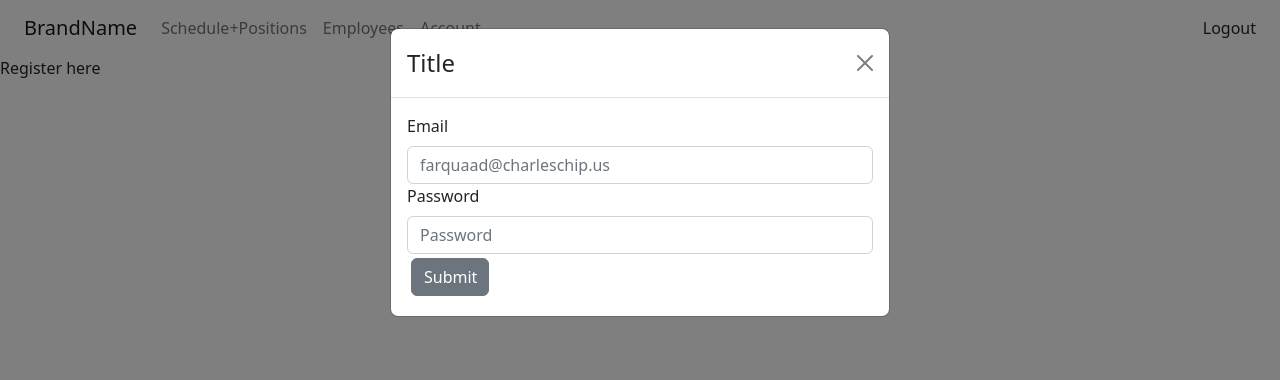
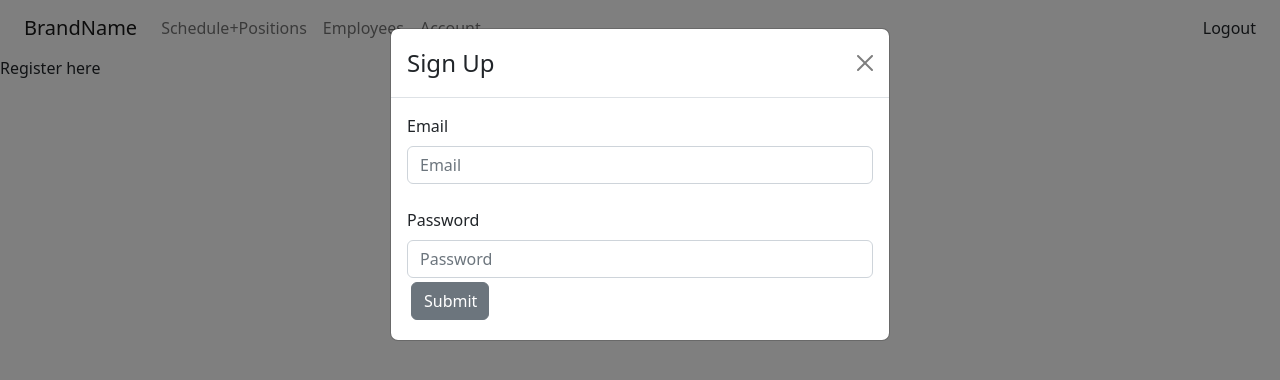
Before and after one commit to cmcnamara15/Schedaddy, a React (Create React App) app in the folder client/: page /register in a window 1280 px wide. Both pictures are taken after a click on the link "Register here". Shown: the top 380 px of the page. Built offline with nearby package versions, Linux system fonts and the light colour scheme.

Commit message:
adds empty passvalidate

```diff
--- a/client/src/components/forms/registerform.js
+++ b/client/src/components/forms/registerform.js
@@ -8,6 +8,8 @@ const RegisterForm = () => {
     email: '',
     password: ''
   });
+
+  const [validated, setValidated] = useState(false);
 
   const handleModalOpen = () => {
     setShowModal(true)
@@ -24,9 +26,17 @@ const RegisterForm = () => {
 
   const handleFormSubmit = (e) => {
     e.preventDefault();
+    const form = e.currentTarget;
+    if (form.checkValidity() === false) {
+      e.preventDefault();
+      e.stopPropagation();
+    };
 
+    setValidated(true);
     alert(`${user.email} has successfully created an account. It looks like your password is ${user.password} too...`);
   };
+
+
 
 
   return (
@@ -36,23 +46,26 @@ const RegisterForm = () => {
     </a>
     <Modal show={showModal} onHide={handleModalClose}>
       <Modal.Header closeButton>
-        <Modal.Title>Title</Modal.Title>
+        <Modal.Title>Sign Up</Modal.Title>
       </Modal.Header>
       <Modal.Body>
-        <Form>
+        <Form noValidate validated={validated} onSubmit={handleFormSubmit}>
           <Form.Group controlId='formEmail'>
             <Form.Label>Email</Form.Label>
             <input
+            required
             className='form-control'
             value={user.email}
             name="email"
             type="email"
-            placeholder='farquaad@charleschip.us'
+            placeholder='Email'
             onChange={handleInputChange} />
           </Form.Group>
+          <br/>
           <Form.Group controlId='formPassword'>
             <Form.Label>Password</Form.Label>
             <input
+              required
               className='form-control'
               value={user.password}
               name='password'
```
Also changed, not shown: client/src/components/partials/PassValidate.js (added, +7 -0 lines).
